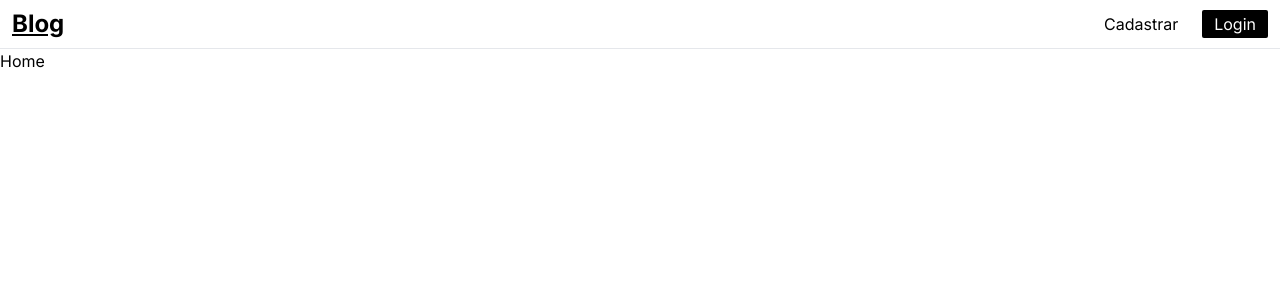
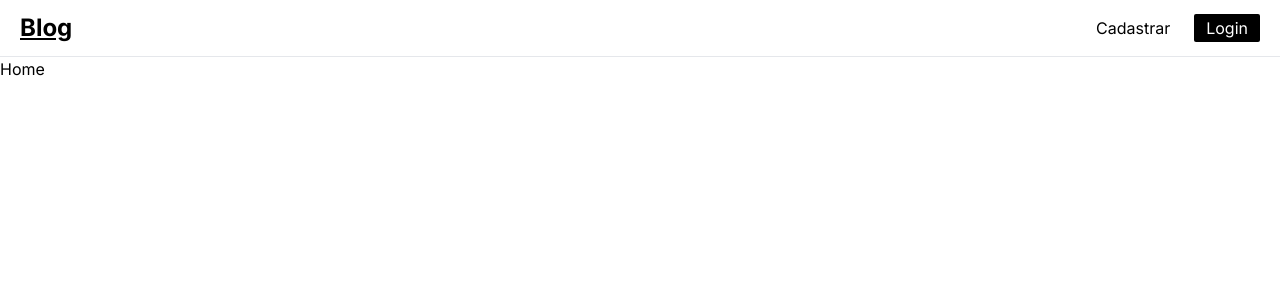
Before and after one commit to santanajoao/fullstack-blog, a Next.js app: page / in a window 1280 px wide. Shown: the top 300 px of the page. Built offline with nearby package versions, Linux system fonts and the light colour scheme.

Commit message:
adiciona estilização desktop do header

```diff
--- a/src/app/page.tsx
+++ b/src/app/page.tsx
@@ -3,13 +3,13 @@ import Link from "next/link";
 export default function Home() {
   return (
     <>
-      <header className="flex justify-between px-3 items-center py-2 border-b">
+      <header className="flex justify-between px-3 items-center py-2 border-b sm:px-5 sm:py-3">
         <Link href="/">
           <span className="font-bold text-2xl underline">Blog</span>
         </Link>
 
         <div className="space-x-3">
-          <Link href="/signup" className="px-3 py-1 rounded-sm active:bg-zinc-100">
+          <Link href="/signup" className="px-3 py-1 rounded-sm hover:bg-zinc-100 active:bg-zinc-200">
             Cadastrar
           </Link>
 
```
